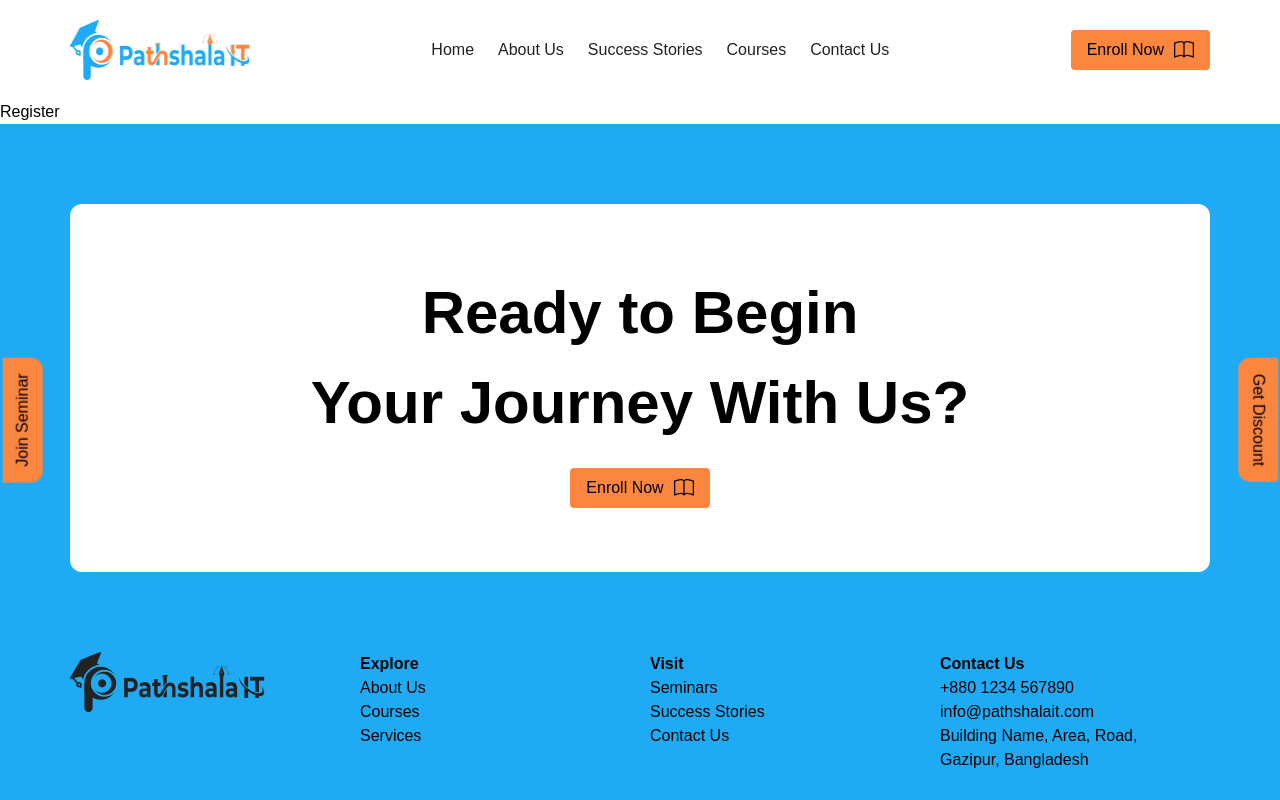
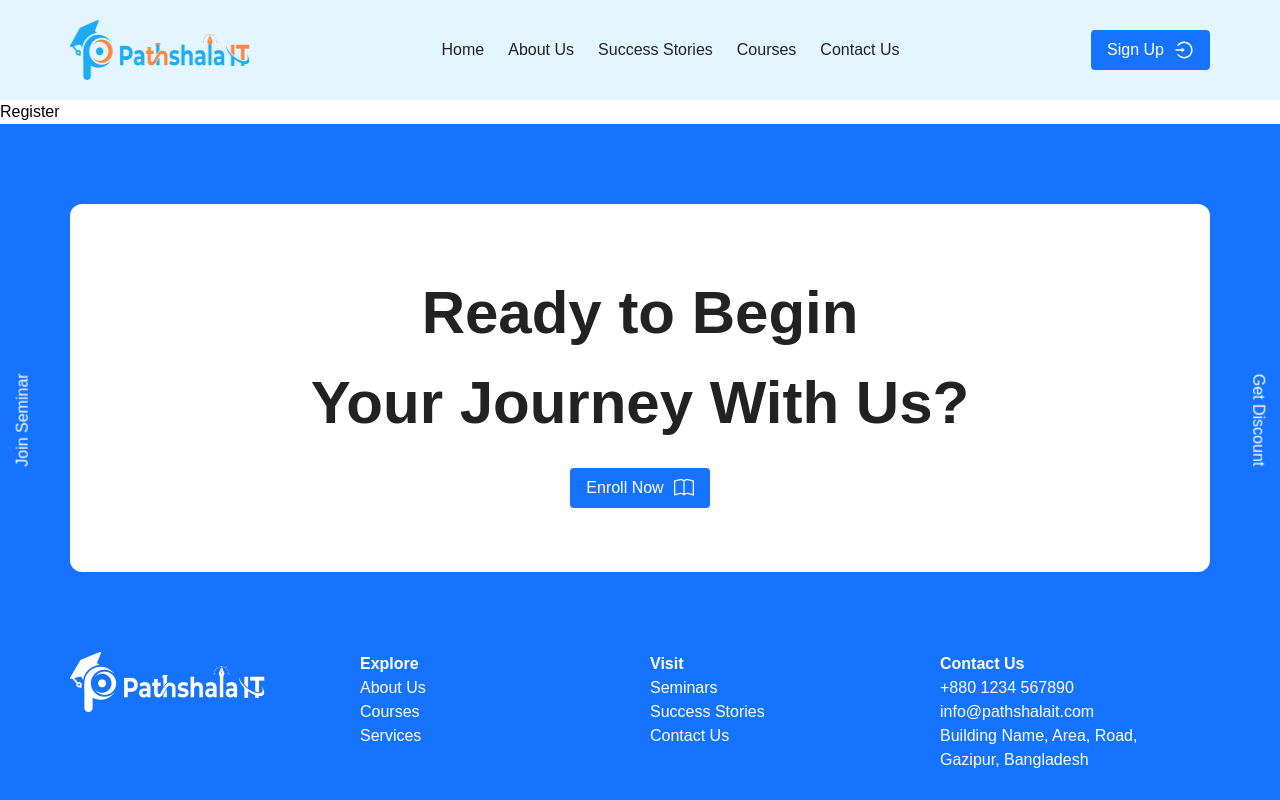
Before and after one commit to NashedShahRoni22/Pathshala-IT, a React (Vite) app: page /register in a window 1280 px wide. Shown: the top 800 px of the page. Built offline with nearby package versions, Linux system fonts and the light colour scheme; a web font is replaced by a local one.

Commit message:
dynamic courses added

```diff
--- a/src/pages/home/HomeAdmission.jsx
+++ b/src/pages/home/HomeAdmission.jsx
@@ -14,20 +14,20 @@ export default function HomeAdmission() {
           Admission Time Left
         </h1>
         <div className="grid grid-cols-4 gap-2.5 lg:gap-5 my-5 lg:my-10">
-          <div className="bg-orange px-2.5 lg:px-5 py-1 lg:py-2 rounded-xl">
-            <p className="text-[24px] lg:text-[60px] text-center">30</p>
+          <div className="bg-white  px-2.5 lg:px-5 py-1 lg:py-2 rounded-xl">
+            <p className="text-[24px] font-semibold lg:text-[60px] text-center">30</p>
             <p className="text-[16px] lg:text-[20px] text-center">Days</p>
           </div>
-          <div className="bg-orange px-2.5 lg:px-5 py-1 lg:py-2 rounded-xl">
-            <p className="text-[24px] lg:text-[60px] text-center">30</p>
+          <div className="bg-white  px-2.5 lg:px-5 py-1 lg:py-2 rounded-xl">
+            <p className="text-[24px] font-semibold lg:text-[60px] text-center">30</p>
             <p className="text-[16px] lg:text-[20px] text-center">Hours</p>
           </div>
-          <div className="bg-orange px-2.5 lg:px-5 py-1 lg:py-2 rounded-xl">
-            <p className="text-[24px] lg:text-[60px] text-center">58</p>
+          <div className="bg-white  px-2.5 lg:px-5 py-1 lg:py-2 rounded-xl">
+            <p className="text-[24px] font-semibold lg:text-[60px] text-center">58</p>
             <p className="text-[16px] lg:text-[20px] text-center flex justify-center">Min<span className="hidden md:block">ute</span>s</p>
           </div>
-          <div className="bg-orange px-2.5 lg:px-5 py-1 lg:py-2 rounded-xl">
-            <p className="text-[24px] lg:text-[60px] text-center">59</p>
+          <div className="bg-white  px-2.5 lg:px-5 py-1 lg:py-2 rounded-xl">
+            <p className="text-[24px] font-semibold lg:text-[60px] text-center">59</p>
             <p className="text-[16px] lg:text-[20px] text-center flex justify-center">Sec<span className="hidden md:block">ond</span>s </p>
           </div>
         </div>
@@ -63,7 +63,7 @@ export default function HomeAdmission() {
           </div>
         </div>
         <div className="hidden mt-10 lg:flex justify-between items-center bg-blue p-5 rounded-xl">
-          <p className="text-[16px] lg:text-[20px]">
+          <p className="text-[16px] lg:text-[20px] text-white">
             If interested to take admission in Digital Marketing
           </p>
           <button className="py-2 px-4 bg-white rounded flex items-center gap-2.5">
@@ -71,7 +71,7 @@ export default function HomeAdmission() {
           </button>
         </div>
         <div className="mt-5 lg:hidden flex justify-center">
-          <button className="py-2 px-4 bg-blue rounded flex items-center gap-2.5">
+          <button className="py-2 px-4 bg-white rounded flex items-center gap-2.5">
             Enroll Now <BsBook className="text-xl" />
           </button>
         </div>
--- a/src/pages/home/HomeLanding.jsx
+++ b/src/pages/home/HomeLanding.jsx
@@ -32,7 +32,7 @@ export default function HomeLanding() {
             We provide the best IT training around the world and we help young
             entrepreneurs, startups and established businesses grow.
           </p>
-          <button className="py-2 px-4 bg-orange rounded flex items-center gap-2.5">
+          <button className="py-2 px-4 bg-blue text-white rounded flex items-center gap-2.5">
             Enroll Now <BsBook className="text-xl" />
           </button>
         </div>
--- a/src/pages/home/HomeSeminar.jsx
+++ b/src/pages/home/HomeSeminar.jsx
@@ -67,7 +67,7 @@ export default function HomeSeminar() {
                 <p className="text-[16px] lg:text-[20px]">{d.time}</p>
               </div>
               <div>
-                <button className="py-2 px-4 bg-blue rounded flex items-center gap-2.5">
+                <button className="py-2 px-4 text-white bg-blue rounded flex items-center gap-2.5">
                   Join Now
                 </button>
               </div>
--- a/src/pages/home/HomeStories.jsx
+++ b/src/pages/home/HomeStories.jsx
@@ -24,7 +24,7 @@ export default function HomeStories() {
   return (
     <div>
       <h1 className="text-[40px] lg:text-[60px] text-center">Success Stories</h1>
-      <div className="mx-5 md:container md:mx-auto my-5 lg:my-10 grid gap-4 lg:gap-8 md:grid-cols-2 lg:grid-cols-3 place-items-center">
+      <div className="mx-5 md:container md:mx-auto my-5 lg:my-10 grid gap-4 lg:gap-8 md:grid-cols-2 place-items-center">
         {data.map((d) => (
           <div className="relative">
             <img src={d.img} alt="" />
--- a/src/shared/bottombar/BottomBar.jsx
+++ b/src/shared/bottombar/BottomBar.jsx
@@ -1,6 +1,6 @@
 import React from "react";
 import { BsBook } from "react-icons/bs";
-import logo from "../../assets/logo/Pathshala IT Black.png";
+import logo from "../../assets/logo/Pathshala IT White.png";
 import line from "../../assets/footer/Line.png";
 import bkash from "../../assets/footer/bKash logo.png";
 import nagad from "../../assets/footer/g1438.png";
@@ -34,13 +34,13 @@ export default function BottomBar() {
     },
   ];
   return (
-    <footer className="bg-blue">
+    <footer className="bg-blue text-white">
       <section className="mx-5 md:container md:mx-auto py-10 lg:py-20">
-        <div className="flex flex-col justify-center items-center p-8 lg:p-16 gap-5 bg-white rounded-xl">
+        <div className="text-black flex flex-col justify-center items-center p-8 lg:p-16 gap-5 bg-white rounded-xl">
           <h1 className="text-[40px] lg:text-[60px] text-center">
             Ready to Begin <br /> Your Journey With Us?
           </h1>
-          <button className="py-2 px-4 bg-orange rounded flex items-center gap-2.5">
+          <button className="py-2 px-4 bg-blue text-white rounded flex items-center gap-2.5">
             Enroll Now <BsBook className="text-xl" />
           </button>
         </div>
--- a/src/shared/fixedbar/GetDiscount.jsx
+++ b/src/shared/fixedbar/GetDiscount.jsx
@@ -2,6 +2,6 @@ import React from 'react'
 
 export default function GetDiscount() {
   return (
-    <button className='px-2 md:px-4 py-1 md:py-2 bg-orange rounded rounded-bl-xl rounded-br-xl'>Get Discount</button>
+    <button className='px-2 md:px-4 py-1 md:py-2 bg-blue text-white rounded rounded-bl-xl rounded-br-xl'>Get Discount</button>
   )
 }
--- a/src/shared/fixedbar/JoinSeminar.jsx
+++ b/src/shared/fixedbar/JoinSeminar.jsx
@@ -2,6 +2,6 @@ import React from 'react'
 
 export default function JoinSeminar() {
   return (
-    <button className='px-2 md:px-4 py-1 md:py-2 bg-orange rounded-bl-xl rounded-br-xl'>Join Seminar</button>
+    <button className='px-2 md:px-4 py-1 md:py-2 bg-blue text-white rounded-bl-xl rounded-br-xl'>Join Seminar</button>
   )
 }
--- a/src/shared/topbar/TopBar.jsx
+++ b/src/shared/topbar/TopBar.jsx
@@ -1,7 +1,7 @@
 import React, { useEffect, useState } from "react";
 import { BsBook } from "react-icons/bs";
 import { FaBars } from "react-icons/fa";
-import { AiOutlineClose } from "react-icons/ai";
+import { AiOutlineClose, AiOutlineLogin } from "react-icons/ai";
 import logo from "../../assets/logo/Pathshala IT Logo.png";
 import { Link } from "react-router-dom";
 
@@ -51,7 +51,7 @@ export default function TopBar() {
     },
   ];
   return (
-    <nav className="sticky top-0 bg-white z-50">
+    <nav className="sticky top-0 bg-lightBlue z-50">
       <section className="mx-5 md:container md:mx-auto">
         <div className="flex justify-between items-center py-2.5 lg:py-5">
           <Link to={"/"} className="logo">
@@ -72,14 +72,14 @@ export default function TopBar() {
           <div className="flex items-center gap-2.5">
             <Link
               to={"/register"}
-              className="py-2 px-4 bg-orange rounded hidden md:flex items-center gap-2.5"
+              className="py-2 px-4 bg-blue text-white rounded hidden md:flex items-center gap-2.5"
             >
-              Enroll Now <BsBook className="text-xl" />
+              Sign Up <AiOutlineLogin className="text-xl" />
             </Link>
             {/* navbar jsx */}
             <button className="lg:hidden" onClick={() => setOpen(!open)}>
               {open ? (
-                <AiOutlineClose className="text-2xl text-orange rounded-full" />
+                <AiOutlineClose className="text-2xl text-blue rounded-full" />
               ) : (
                 <FaBars className="text-2xl text-blue" />
               )}
@@ -92,7 +92,7 @@ export default function TopBar() {
           <ul className="bg-white/90 min-w-full min-h-full fixed top-20 left-0 flex flex-col lg:hidden font-semibold">
             {menuItems.map((mi, i) => (
               <Link key={i} to={mi.link}>
-                <li className="text-[18px] md:text-[24px] text-[#222222] font-semibold border-b-2 border-b-lightOrange hover:bg-lightOrange duration-300 ease-linear text-end md:text-center py-2.5 px-5 bg-white">
+                <li className="text-[18px] md:text-[24px] text-[#222222] font-semibold border-b-2 border-b-lightBlue hover:bg-lightBlue duration-300 ease-linear text-end md:text-center py-2.5 px-5 bg-white">
                   {mi.name}
                 </li>
               </Link>
--- a/tailwind.config.js
+++ b/tailwind.config.js
@@ -5,7 +5,7 @@ module.exports = withMT({
   content: ["./index.html", "./src/**/*.{vue,js,ts,jsx,tsx}"],
   theme: {
     colors: {
-      blue: '#1FABF4',
+      blue: '#1573FF',
       lightBlue: '#E3F5FE',
       orange: '#FB8640',
       lightOrange: '#FFEADE',
```
Also changed, not shown: src/pages/home/HomeCourses.jsx (+28 -10 lines), src/assets/logo/Pathshala IT White.png (added), 1 other file (tests, documents, lock files or other folders).
